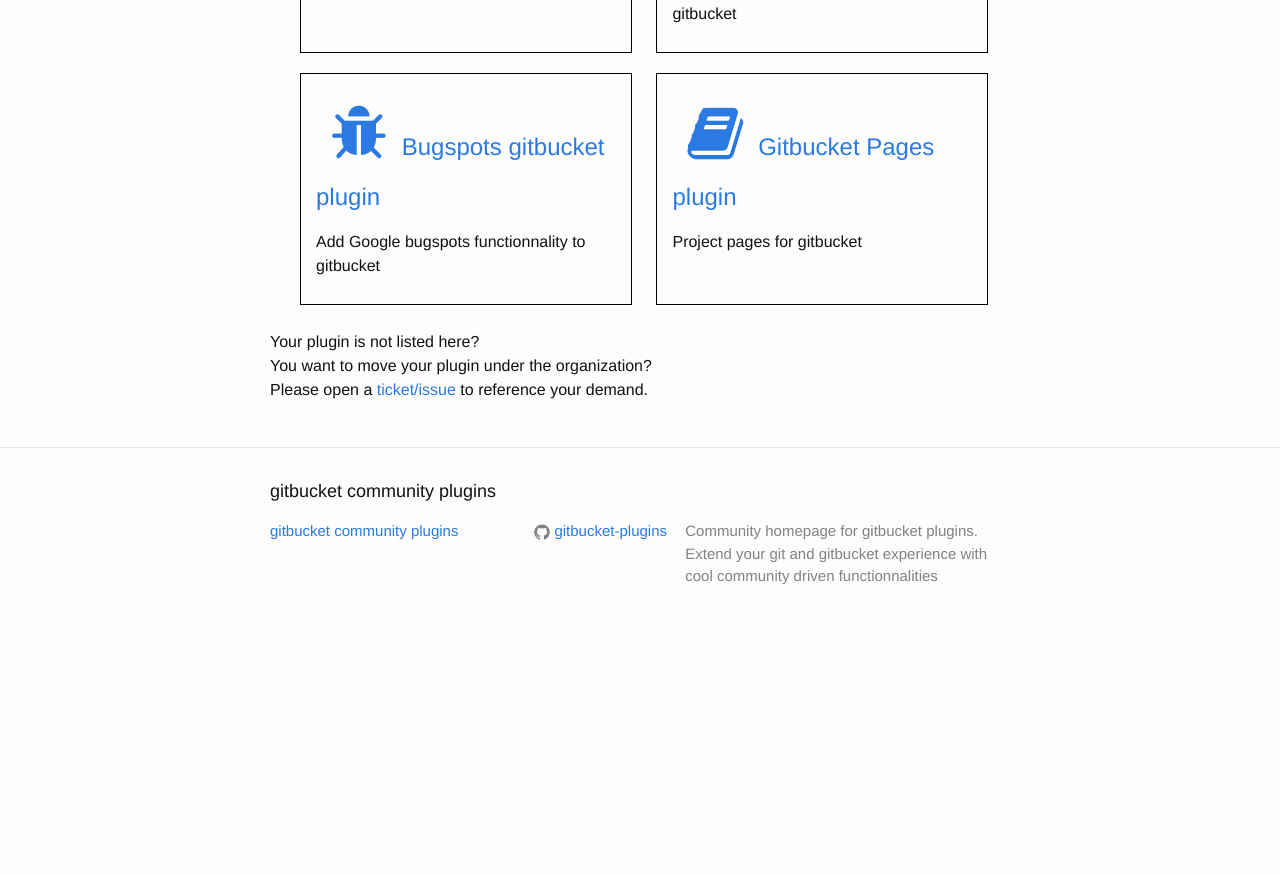
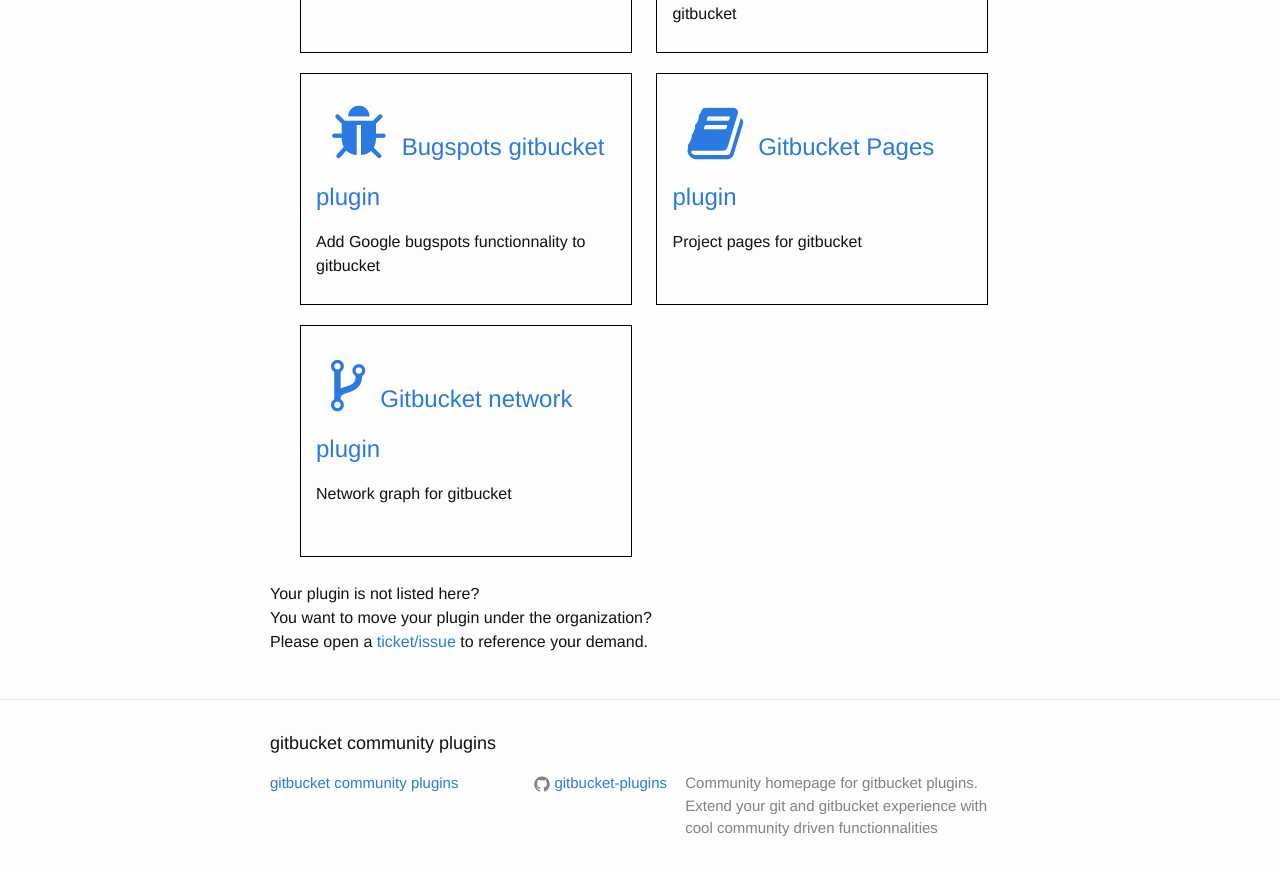
Before and after one commit to gitbucket-plugins/gitbucket-plugins.github.io, a Jekyll site: the page built from index.html, in a window 1280 px wide and 900 px high, scrolled down 981 px. Shown: the top 875 px of the window. Built offline with Jekyll 4.4.1, drawn with Linux system fonts in a browser that asks for light colours; nearby versions of some CDN libraries; before the commit the page ends 1629 px from its top, so only the background shows below that.

Commit message:
add gitbucket-network-plugin

```diff
--- a/index.html
+++ b/index.html
@@ -39,7 +39,7 @@
       </li>
       <li>
         <h2>
-          <a class="post-link" href="https://github.com/yoshiyoshifujii/gitbucket-commitgraphs-plugin"><span class="fa fa-code-fork"></span>Commits graph plugin</a>
+          <a class="post-link" href="https://github.com/yoshiyoshifujii/gitbucket-commitgraphs-plugin"><span class="fa fa-line-chart"></span>Commits graph plugin</a>
         </h2>
           <p>Add commit graphs views to gitbucket</p>
       </li>
@@ -61,6 +61,12 @@
         </h2>
           <p>Project pages for gitbucket</p>
       </li>
+      <li>
+        <h2>
+          <a class="post-link" href="https://github.com/mrkm4ntr/gitbucket-network-plugin"><span class="fa fa-code-fork"></span>Gitbucket network plugin</a>
+        </h2>
+          <p>Network graph for gitbucket</p>
+      </li>
   </ul>
   <p>Your plugin is not listed here?<br>You want to move your plugin under the organization?<br>Please open a <a href="https://github.com/gitbucket-plugins/gitbucket-plugins.github.io/issues">ticket/issue</a> to reference your demand.</p>
 </div>
```
